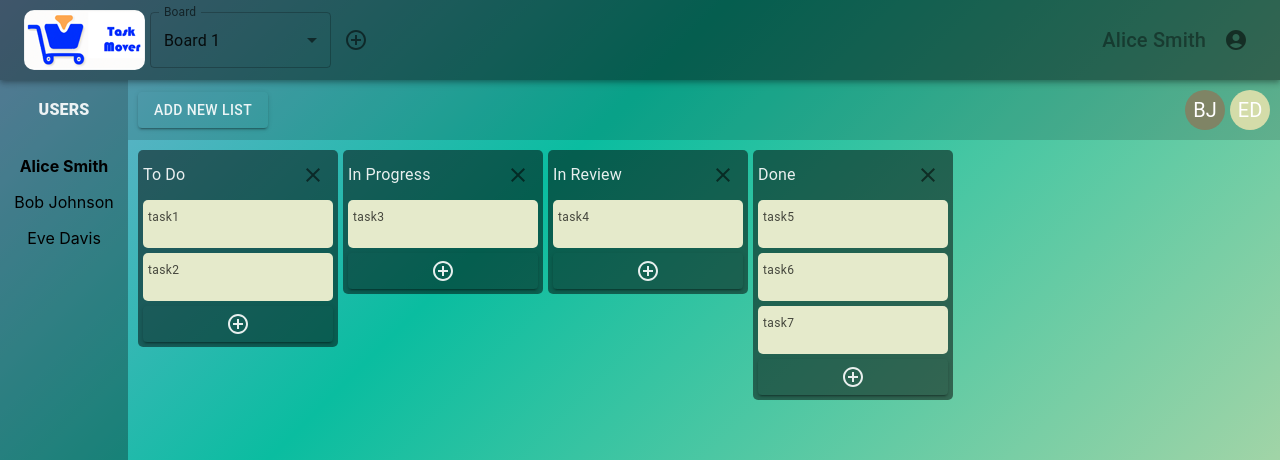
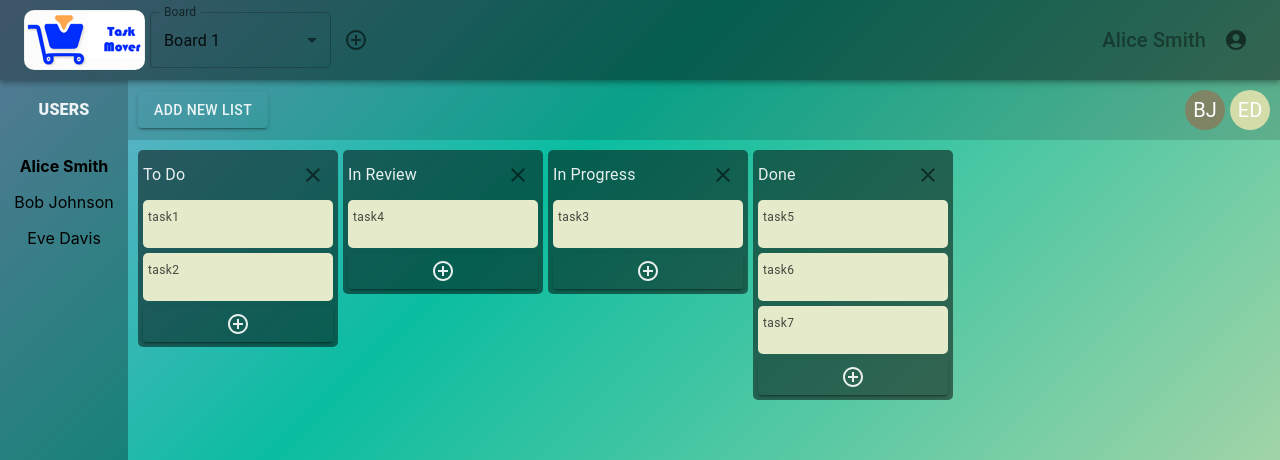
Before and after one commit to Setom29/task-mover, a React (Create React App) app: page /workspace in a window 1280 px wide. Shown: the top 460 px of the page. Built offline with nearby package versions, Linux system fonts and the light colour scheme.

Commit message:
fix: sorting cards and cardlists by orders

```diff
--- a/src/components/board/Board.js
+++ b/src/components/board/Board.js
@@ -22,7 +22,7 @@ const Board = inject("cardListsTable")(
               (cardList) => cardList.boardId === props.boardId
             ),
           ]
-            .sort((a, b) => a.order < b.order)
+          .sort((a, b) => a.order < b.order ? -1 : a.order > b.order ? 1 : 0)
             .map((cardList) => (
               <CardList cardListId={cardList.id} />
             ))}
--- a/src/components/board/CardList.js
+++ b/src/components/board/CardList.js
@@ -55,7 +55,7 @@ const CardList = inject(
             (card) => card.cardListId === props.cardListId
           ),
         ]
-          .sort((a, b) => a.order < b.order)
+          .sort((a, b) => a.order < b.order ? -1 : a.order > b.order ? 1 : 0)
           .map((card, index) => (
             <Card key={index} cardId={card.id} />
           ))}
```
